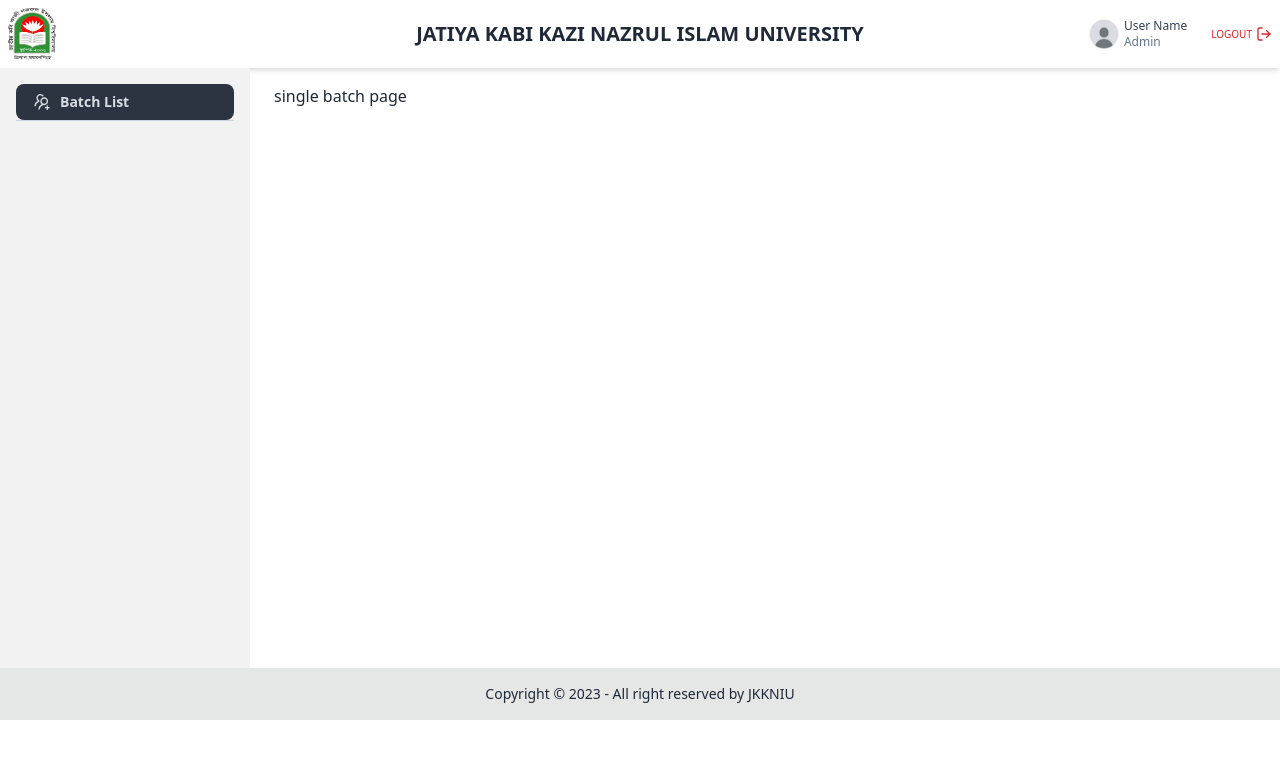
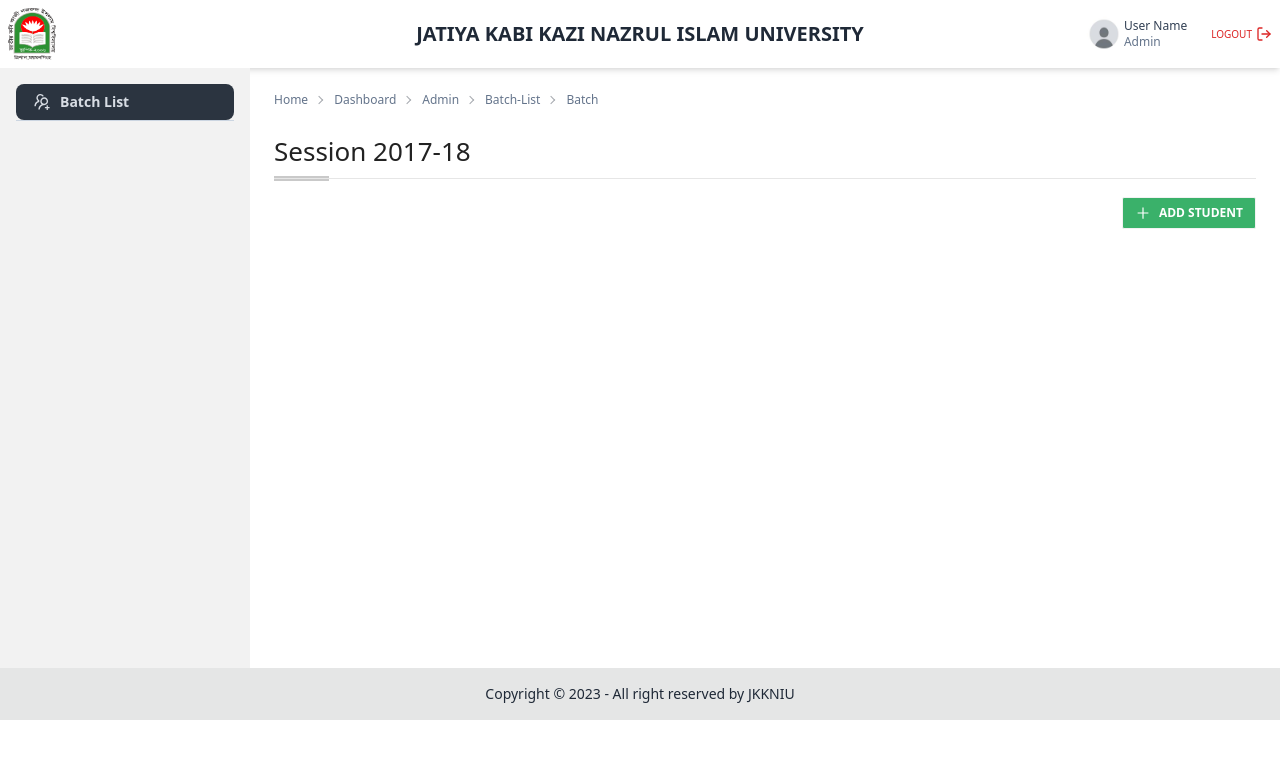
Before and after one commit to sam-suzzaman/ResultSystem, a React (Vite) app: page /dashboard/admin/batch-list/batch in a window 1280 px wide. Shown: the top 758 px of the page. Built offline with nearby package versions, Linux system fonts and the light colour scheme.

Commit message:
add student btn in single batch page

```diff
--- /dev/null
+++ b/src/Components/Non-Shared/DashboardPageCom/Admin/AddStudentModal/AddStudentModal.jsx
@@ -0,0 +1,36 @@
+import { AiOutlineClose } from "react-icons/ai";
+
+const AddStudentModal = () => {
+    return (
+        <div>
+            <input
+                type="checkbox"
+                id="add_student_modal"
+                className="modal-toggle"
+            />
+            <div className="modal">
+                <div className="modal-box">
+                    <div className="modal-action">
+                        <label
+                            htmlFor="add_student_modal"
+                            className="btn btn-xs text-white btn-error text-base font-medium rounded-full capitalize"
+                        >
+                            <AiOutlineClose />
+                        </label>
+                    </div>
+                    <h3 className="font-bold text-lg text-center">
+                        Add Student
+                    </h3>
+                    <p className="py-4">
+                        This modal works with a hidden checkbox!
+                    </p>
+                    <button className="btn btn-sm rounded-sm text-white bg-[#3ab16a] hover:bg-[#2e9657] text-xs font-normal  capitalize">
+                        Add student
+                    </button>
+                </div>
+            </div>
+        </div>
+    );
+};
+
+export default AddStudentModal;
--- a/src/Pages/DashboardPages/Admin/SingleBatchPage/SingleBatchPage.jsx
+++ b/src/Pages/DashboardPages/Admin/SingleBatchPage/SingleBatchPage.jsx
@@ -1,7 +1,34 @@
 import React from "react";
+import { useLocation } from "react-router-dom";
+import Breadcrumb from "../../../../Components/Shared/Breadcrumb/Breadcrumb";
+import SectionTitle from "../../../../Components/Non-Shared/DashboardPageCom/Admin/SectionTitle/SectionTitle";
+import { AiOutlinePlus } from "react-icons/ai";
+import AddStudentModal from "../../../../Components/Non-Shared/DashboardPageCom/Admin/AddStudentModal/AddStudentModal";
 
 const SingleBatchPage = () => {
-    return <div>single batch page</div>;
+    const { pathname } = useLocation();
+    return (
+        <div>
+            <div>
+                <Breadcrumb location={pathname} />
+            </div>
+            <div className="mt-4 mb-4">
+                <SectionTitle title="Session 2017-18" />
+            </div>
+            <div className="flex justify-end">
+                <label
+                    htmlFor="add_student_modal"
+                    className="btn bg-[#3ab16a] btn-sm rounded-sm text-white hover:bg-[#2e9657] hover:shadow-md"
+                >
+                    <span className="text-base font-bold">
+                        <AiOutlinePlus />
+                    </span>
+                    <span className="text-xs">add student</span>
+                </label>
+                <AddStudentModal />
+            </div>
+        </div>
+    );
 };
 
 export default SingleBatchPage;
```
